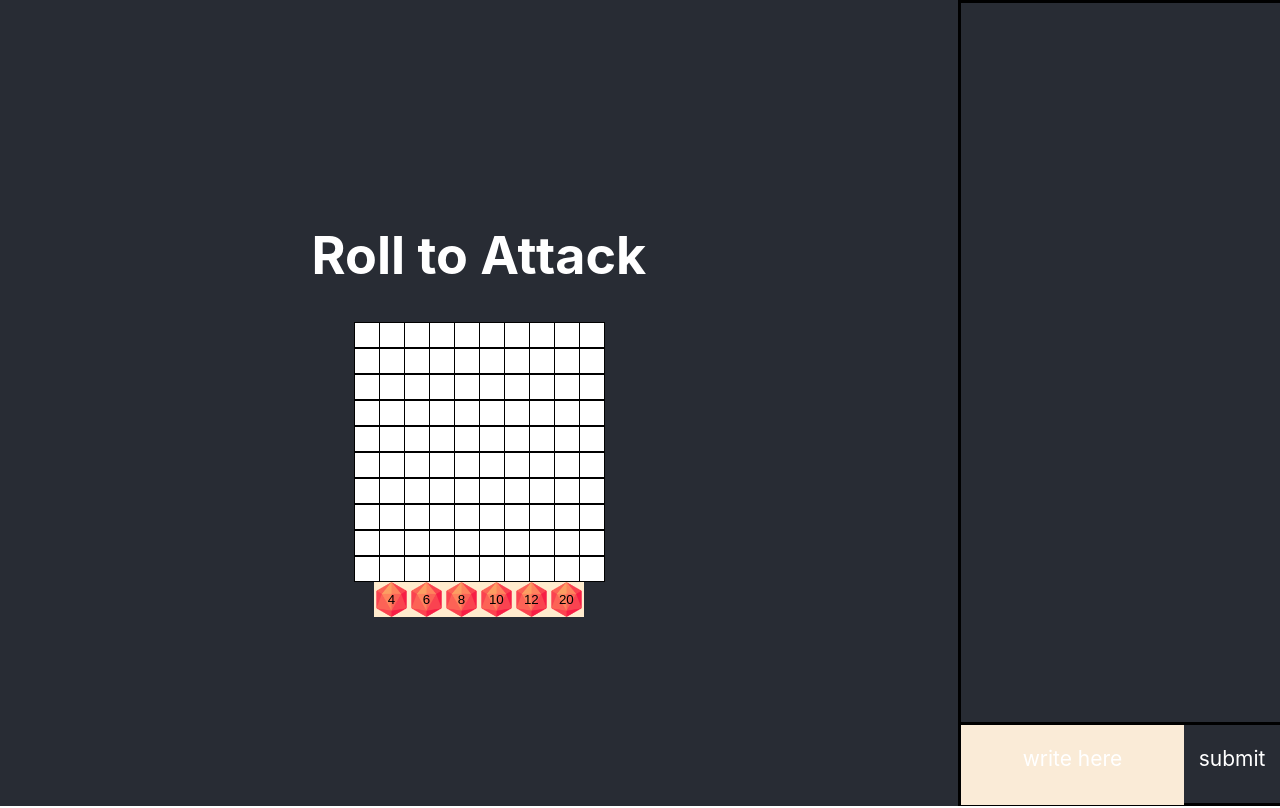
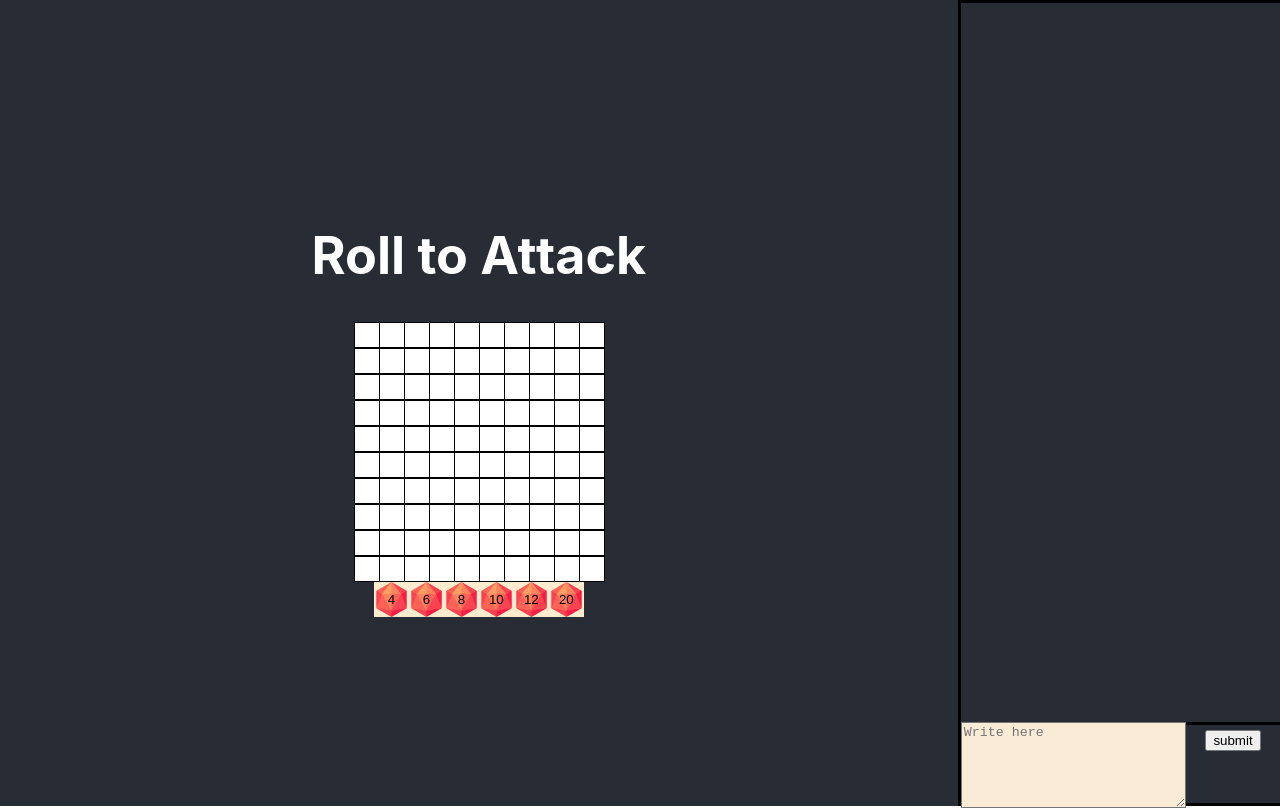
Before and after one commit to S4-K1/roll-to-hit, a React (Create React App) app: page / in a window 1280 px wide. Built offline with nearby package versions, Linux system fonts and the light colour scheme.

Commit message:
Todo make the CSS for this pretty

```diff
--- a/src/App.js
+++ b/src/App.js
@@ -35,7 +35,7 @@ function App() {
           </div>
         </div>
         <div className="rightSideMenu">
-          <ChatWindow chat={chat} />
+          <ChatWindow chat={chat} updateChat={updateChat}/>
         </div>
       </header>
     </div>
--- a/src/components/chatWindow.js
+++ b/src/components/chatWindow.js
@@ -5,6 +5,18 @@ import './css/chatWindow.css';
 
 class ChatWindow extends React.Component {
   render() {
+    const onEnterPress = (event) => {
+      if (event.keyCode === 13 && event.shiftKey === false) {
+        event.preventDefault();
+        updateChat();
+      }
+    };
+
+    const updateChat = () => {
+      this.props.updateChat({ text: document.getElementById('writeBox').value, type: 'user' });
+      document.getElementById('writeBox').value = '';
+    };
+
     const chatItems = this.props.chat.map((chatItem) =>
         <li key={chatItem.key}>{chatItem.type}: {chatItem.text}</li>,
     );
@@ -14,11 +26,9 @@ class ChatWindow extends React.Component {
                 <ul className='noBullets'>{chatItems}</ul>
             </div>
             <div className='writeWindow' >
-                <div className='writeBox'>
-                    <p>write here</p>
-                </div>
+                <textarea className='writeBox' id='writeBox' placeholder='Write here' onKeyDown={onEnterPress}/>
                 <div className='submitBox'>
-                    <p>submit</p>
+                    <button onClick={updateChat}>submit</button>
                 </div>
             </div>
         </div>
@@ -28,6 +38,7 @@ class ChatWindow extends React.Component {
 
 ChatWindow.propTypes = {
   chat: PropTypes.arrayOf(PropTypes.object).isRequired,
+  updateChat: PropTypes.func.isRequired,
 };
 
 export default ChatWindow;
```
